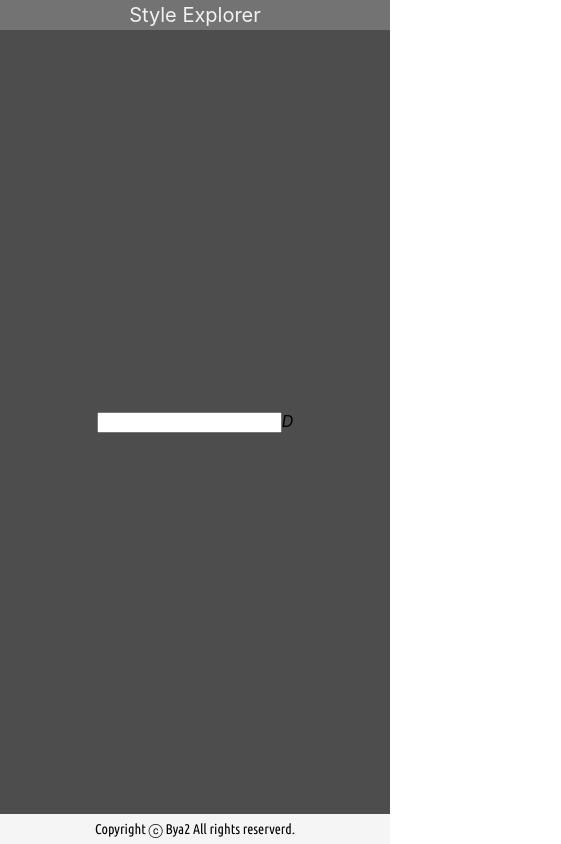
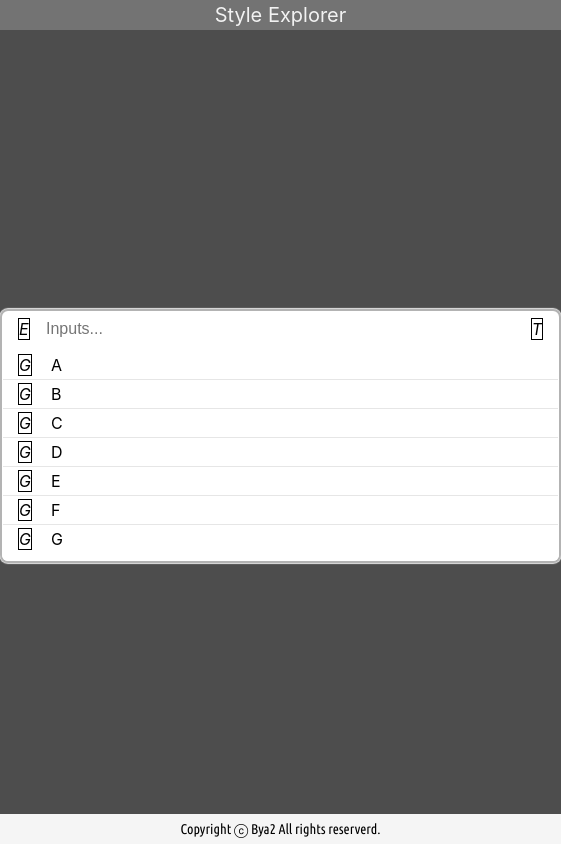
Before and after one commit to bya2/styles-document, a React (Create React App) app: page / in a window 390 px wide. Shown: the whole page, 561 px wide, since content can reach past the window. Built offline with nearby package versions, Linux system fonts and the light colour scheme.

Commit message:
반응형 검색 박스 컴포넌트

```diff
--- a/src/components/reusable/_input.jsx
+++ b/src/components/reusable/_input.jsx
@@ -6,9 +6,13 @@ export default function CompInput({
   placeholder,
   disabled,
   value,
+  autoFocus,
+  autoComplete,
+  tabIndex,
   onChange,
   onKeyUp,
   onKeyDown,
+  onFocus,
   onBlur,
 }) {
   return (
@@ -20,9 +24,13 @@ export default function CompInput({
       placeholder={placeholder}
       disabled={disabled}
       value={value}
+      autoFocus={autoFocus}
+      autoComplete={autoComplete === undefined ? undefined : !autoComplete || autoComplete === "off" ? "off" : "on"}
+      tabIndex={tabIndex}
       onChange={onChange}
       onKeyUp={onKeyUp}
       onKeyDown={onKeyDown}
+      onFocus={onFocus}
       onBlur={onBlur}
     />
   );
--- a/src/components/search/index.jsx
+++ b/src/components/search/index.jsx
@@ -1,25 +1,61 @@
+import "styles/search.scss";
+
+import { useState } from "react";
+
 import CompInput from "components/reusable/_input";
-import { useState } from "react";
+import CompList from "./items";
+
+const search_items__arr = [
+  { key: "i1", value: "A" },
+  { key: "i2", value: "B" },
+  { key: "i3", value: "C" },
+  { key: "i4", value: "D" },
+  { key: "i5", value: "E" },
+  { key: "i6", value: "F" },
+  { key: "i7", value: "G" },
+];
 
 export default function CompSearch() {
   // Local State
   const [state__usr_input__str, set_state__usr_input__str] = useState("");
+  const [state__is_focus__bool, set_state__is_focus__bool] = useState(false);
 
   // Event
   const fn_handle__change__usr_input = (e) => {
     const e_curr_tg = e.currentTarget;
     set_state__usr_input__str(e_curr_tg.value);
-    console.log(state__usr_input__str);
+  };
+
+  const fn_handle__focus__usr_input = (e) => {
+    set_state__is_focus__bool(true);
+  };
+
+  const fn_handle__blur__usr_input = (e) => {
+    set_state__is_focus__bool(false);
   };
 
   return (
     <article className="comp search box">
-      <form onSubmit={(e) => {}}>
-        <div class="bar">
-          <CompInput type="text" value={state__usr_input__str} onChange={(e) => fn_handle__change__usr_input(e)}></CompInput>
-          <span>
-            <i className="">D</i>
-          </span>
+      <form onBlur={(e) => fn_handle__blur__usr_input(e)}>
+        <div className={`wrap-bar${state__is_focus__bool ? " s-focus" : ""}`}>
+          <div class="bar">
+            <span class="icon-box search">
+              <i className={`icon`}>E</i>
+            </span>
+            <CompInput
+              className="search-input"
+              type="text"
+              placeholder={"Inputs..."}
+              value={state__usr_input__str}
+              autoFocus={true}
+              onChange={(e) => fn_handle__change__usr_input(e)}
+              onFocus={(e) => fn_handle__focus__usr_input(e)}
+            ></CompInput>
+            <span class="icon-box tool">
+              <i className={`icon`}>T</i>
+            </span>
+          </div>
+          {state__is_focus__bool ? <CompList prop__search_items__arr={search_items__arr} /> : undefined}
         </div>
       </form>
     </article>
--- /dev/null
+++ b/src/components/search/items/index.jsx
@@ -0,0 +1,29 @@
+import { Link } from "react-router-dom";
+
+export default function CompSearchItems({ prop__search_items__arr }) {
+  return (
+    <div className="comp search-items outer">
+      <ul class="list">
+        <>
+          {prop__search_items__arr.map((item__obj) => {
+            const { key, value } = item__obj;
+            return (
+              <li key={key} className="item">
+                <div className="item-inner">
+                  <Link to="#">
+                    <span className="icon-box">
+                      <i className={`icon`}>G</i>
+                    </span>
+                    <div className="content-box">
+                      <span>{value}</span>
+                    </div>
+                  </Link>
+                </div>
+              </li>
+            );
+          })}
+        </>
+      </ul>
+    </div>
+  );
+}
--- a/src/styles/extends.scss
+++ b/src/styles/extends.scss
@@ -33,6 +33,13 @@
   }
 }
 
+.f-box-r-c-s {
+  display: flex;
+  flex-direction: row;
+  justify-content: center;
+  align-items: flex-start;
+}
+
 .f-box-r-c-c {
   display: flex;
   flex-direction: row;
@@ -48,3 +55,13 @@
   -ms-user-select: none;
   user-select: none;
 }
+
+.no-list-style-space {
+  ul {
+    margin: 0;
+    padding: 0;
+    li {
+      list-style-type: none;
+    }
+  }
+}
--- a/src/styles/layout/main.scss
+++ b/src/styles/layout/main.scss
@@ -21,8 +21,9 @@ main {
     background-color: $bg-clr-main;
     @include g-box-t-rows($g-rows-main-r-root);
 
-    div:nth-of-type(2) {
-      @extend .f-box-r-c-c;
+    & > div:nth-of-type(2) {
+      padding-top: 48px;
+      @extend .f-box-r-c-s;
     }
   }
   &.route-id {
@@ -32,10 +33,10 @@ main {
     aside {
       @include g-box-t-rows($aside-explorer-g-rows);
 
-      article:nth-of-type(1) {
+      & > article:nth-of-type(1) {
         background-color: $aside-a1-bg-clr;
       }
-      article:nth-of-type(2) {
+      & > article:nth-of-type(2) {
         background-color: $aside-a2-bg-clr;
       }
     }
--- /dev/null
+++ b/src/styles/search.scss
@@ -0,0 +1,117 @@
+@import "extends.scss";
+@import "mixins.scss";
+@import "variables.scss";
+
+$size-h-search-form: 44px;
+
+.comp.search {
+  form {
+    position: relative;
+    width: 561px;
+    height: $size-h-search-form;
+    .wrap-bar {
+      background-color: white;
+      border: 2px solid hsl(0, 0%, 70%);
+      border-radius: 16px;
+      overflow: hidden;
+      // display: flex;
+      // align-items: center;
+
+      // Hover, Focus
+      &:hover:not(.s-focus) {
+        box-shadow: 0 0 1px 1px hsl(0, 0%, 90%);
+      }
+      &.s-focus {
+        box-shadow: 0 0 1px 1px hsl(0, 0%, 90%);
+        border-radius: 8px;
+      }
+
+      .bar {
+        position: relative;
+        // width: 100%;
+        @extend .f-box-r-c-c;
+        padding: 1px 44px 1px 44px;
+
+        .search-input {
+          position: relative;
+          outline: none;
+          border: none;
+          padding: 8px 0;
+          flex-grow: 1;
+          font-size: 1rem;
+        }
+
+        .icon-box {
+          position: absolute;
+          top: 50%;
+          transform: translateY(-50%);
+          border: 1px solid black;
+
+          &.search {
+            left: 16px;
+          }
+
+          &.tool {
+            right: 16px;
+          }
+          i.icon {
+            // icon.
+          }
+        }
+
+        .icon-box-list {
+          @extend .no-list-style-space;
+
+          ul {
+            margin: 0;
+            padding: 0;
+            li {
+              list-style-type: none;
+            }
+          }
+        }
+      }
+    }
+  }
+
+  .comp.search-items {
+    position: relative;
+    top: 100%;
+    left: 0;
+    right: 0;
+    background-color: white;
+    // box-shadow: 0 0 0 1px black;
+
+    @extend .no-list-style-space;
+    @extend .link;
+    font-size: 1em;
+
+    &.outer {
+      padding: 4px 1px 8px 1px;
+    }
+
+    .item {
+      &:not(:last-of-type) {
+        border-bottom: 1px solid hsl(0, 0%, 90%);
+      }
+    }
+
+    .item-inner {
+      position: relative;
+      padding: 4px 4px;
+
+      &:hover {
+        background-color: hsla(207, 100%, 76%, 0.5);
+      }
+
+      .icon-box {
+        position: absolute;
+        left: 16px;
+        box-shadow: 0 0 0 1px black;
+      }
+      .content-box {
+        padding-left: 44px;
+      }
+    }
+  }
+}
```
Also changed, not shown: src/components/reusable/_ref_input.jsx (+22 -2 lines), src/styles/styles.scss (added).
